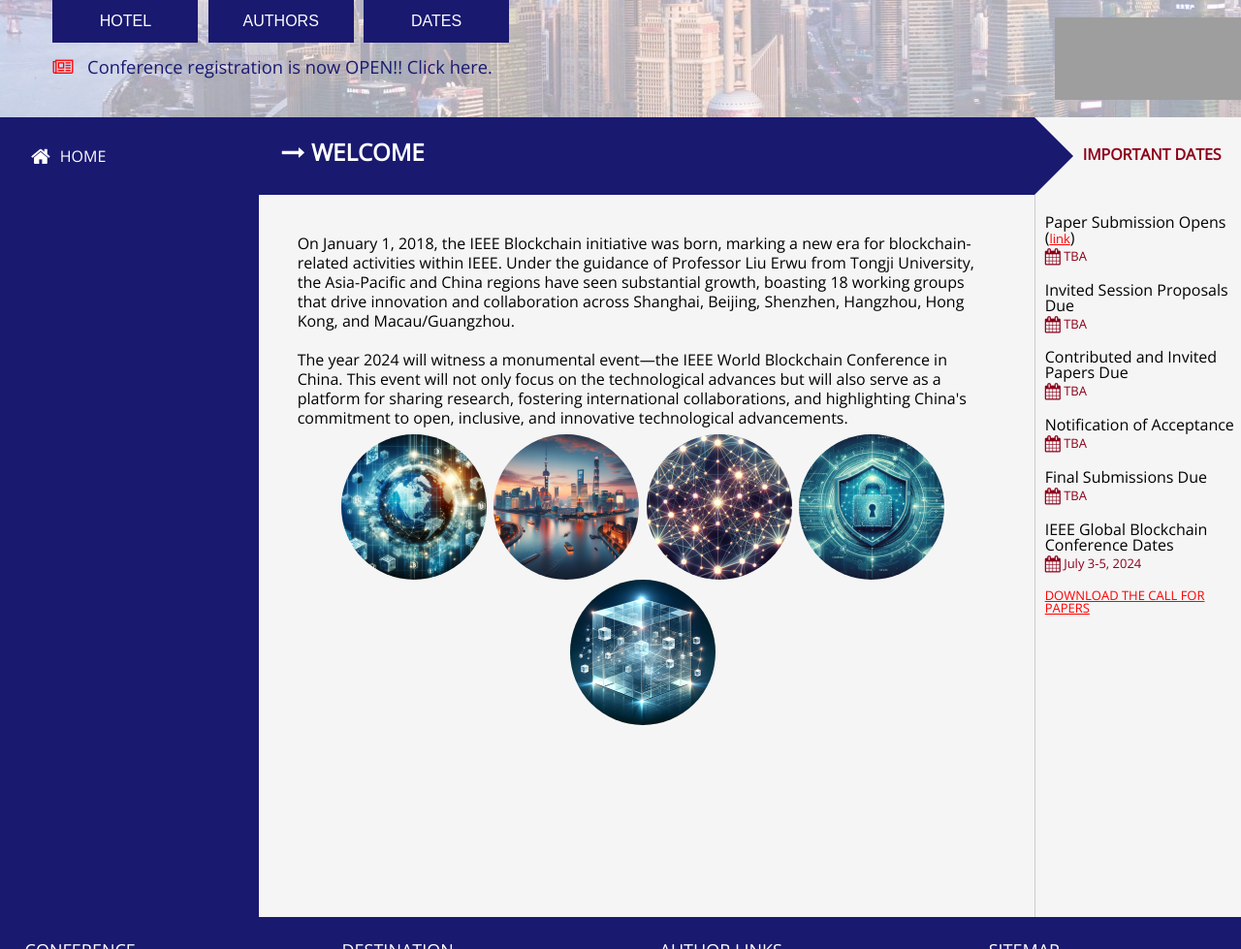
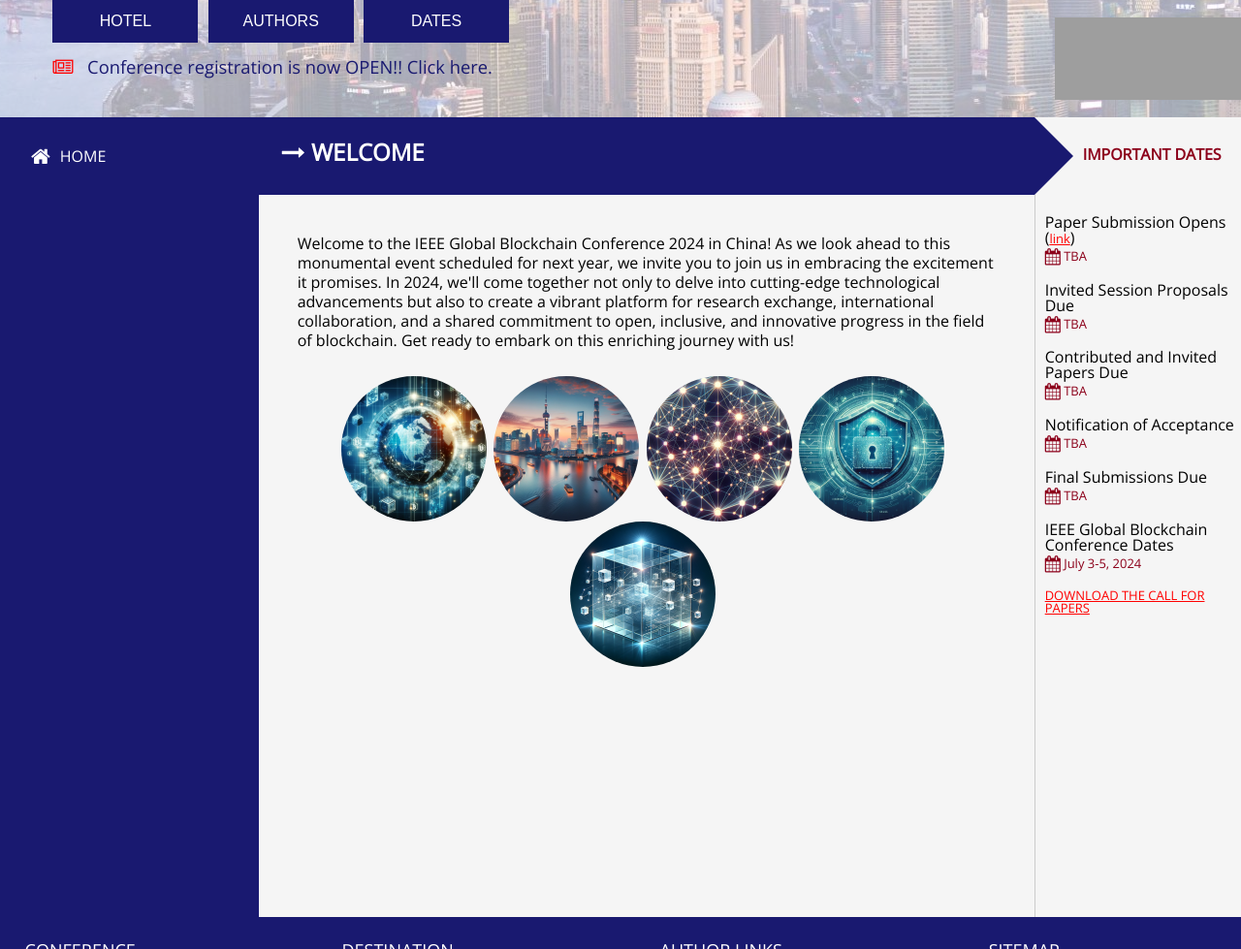
Before and after one commit to bjyurkovich/ieee-conference-web-template, a PHP site: page / in a window 1280 px wide. Shown: the part 199-1178 px from the top of the page at 97% size. Run offline with PHP 8.4, Linux system fonts and the light colour scheme; data that the repository does not hold is empty; some libraries are stand-ins or nearby versions; grey boxes are pictures that could not be loaded.

Commit message:
welcome line modify

```diff
--- a/index.php
+++ b/index.php
@@ -47,9 +47,10 @@
 
 <!-- 	<div style="font-size:30px;color:red;padding:20px; line-height: 30px;"> Paper Submission Deadline Extended to March 10!</div> -->
 
-	On January 1, 2018, the IEEE Blockchain initiative was born, marking a new era for blockchain-related activities within IEEE. Under the guidance of Professor Liu Erwu from Tongji University, the Asia-Pacific and China regions have seen substantial growth, boasting 18 working groups that drive innovation and collaboration across Shanghai, Beijing, Shenzhen, Hangzhou, Hong Kong, and Macau/Guangzhou.
+
+
+	Welcome to the IEEE Global Blockchain Conference 2024 in China! As we look ahead to this monumental event scheduled for next year, we invite you to join us in embracing the excitement it promises. In 2024, we'll come together not only to delve into cutting-edge technological advancements but also to create a vibrant platform for research exchange, international collaboration, and a shared commitment to open, inclusive, and innovative progress in the field of blockchain. Get ready to embark on this enriching journey with us!
 	<br><br>
-	The year 2024 will witness a monumental event—the IEEE World Blockchain Conference in China. This event will not only focus on the technological advances but will also serve as a platform for sharing research, fostering international collaborations, and highlighting China's commitment to open, inclusive, and innovative technological advancements.
 </div>
 
 
```
